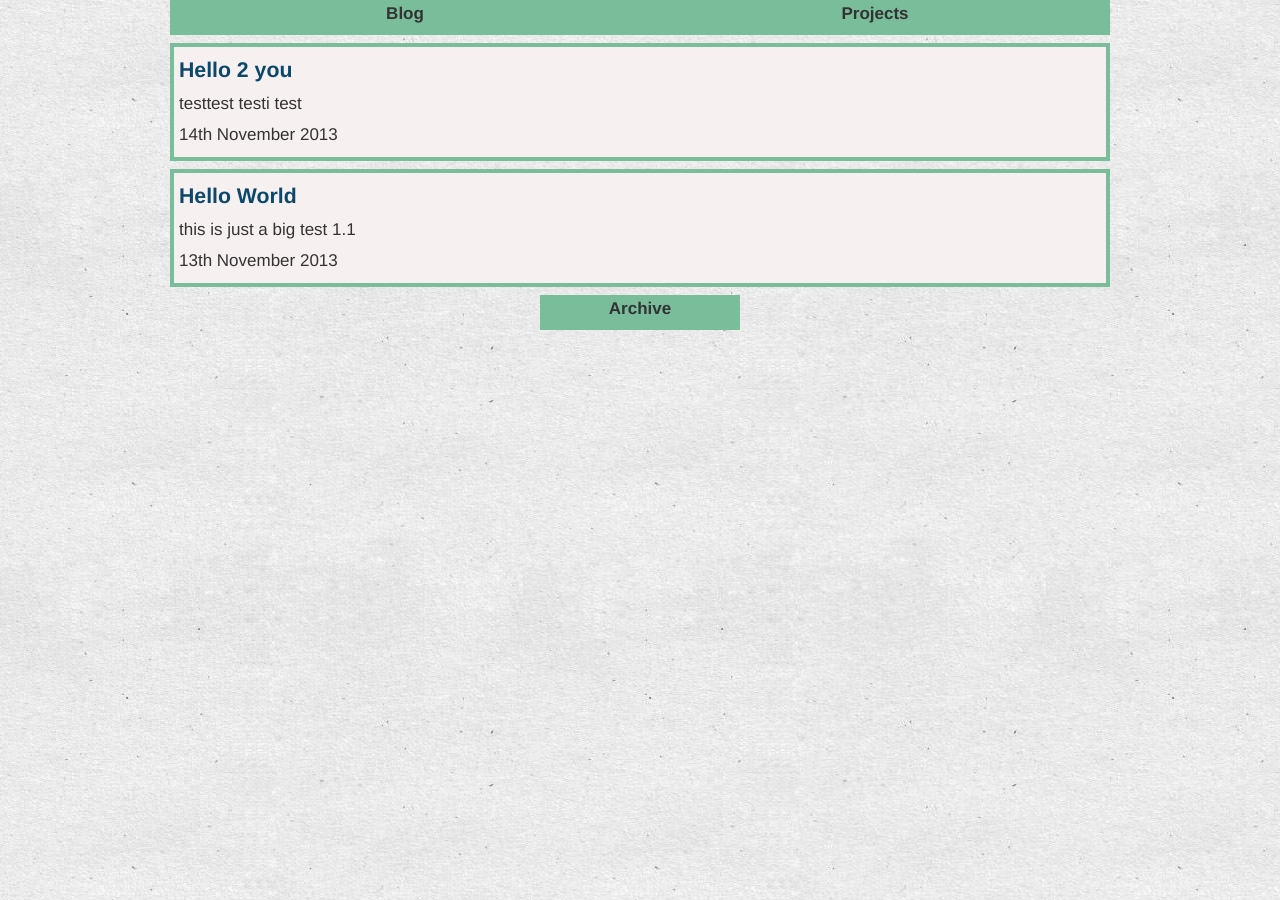
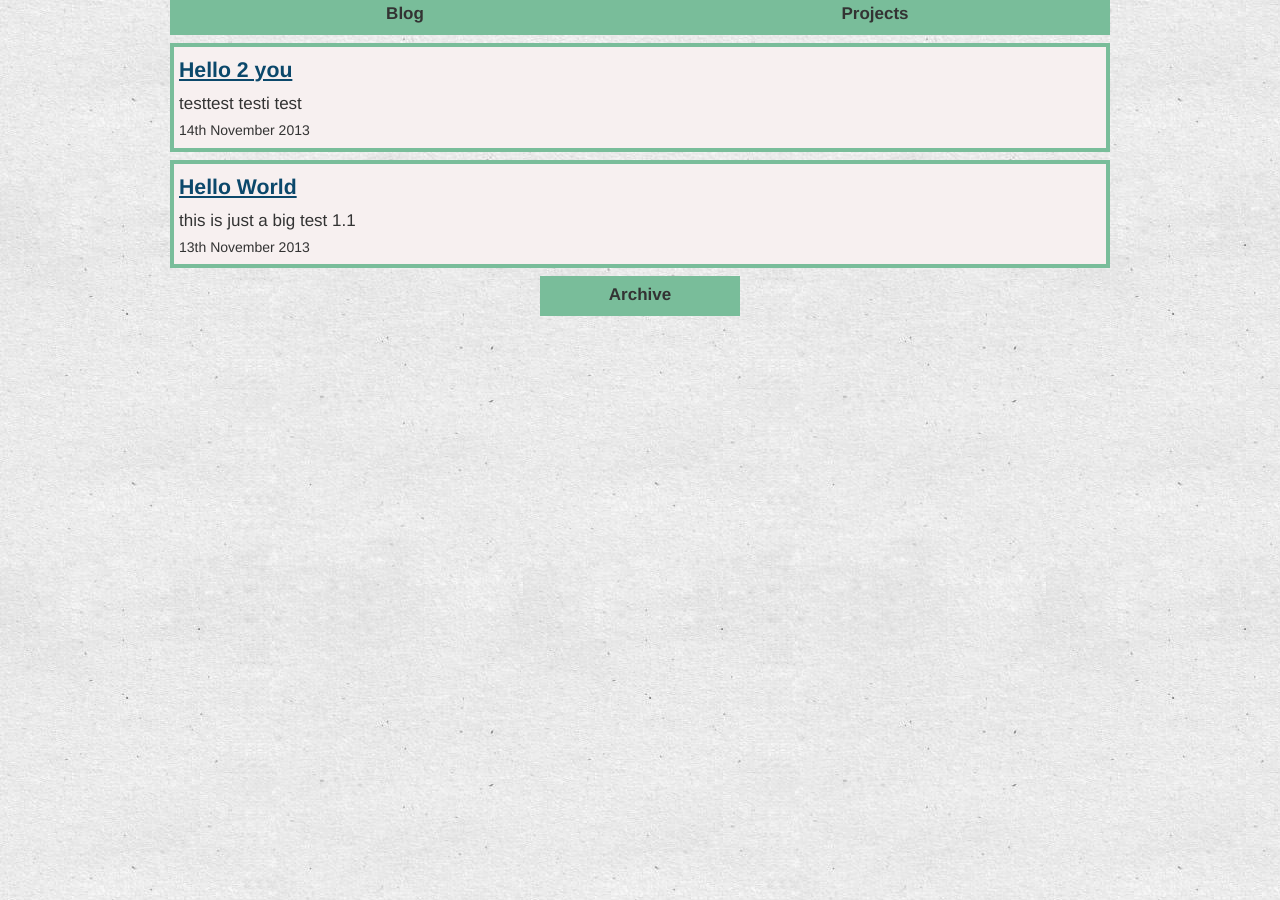
Before and after one commit to mikiec84/abbe98.github.com, a Jekyll site: the page built from index.html, in a window 1280 px wide. Built offline with Jekyll 4.4.1, drawn with Linux system fonts in a browser that asks for light colours.

Commit message:
Minnor CSS improvments

```diff
--- a/index.html
+++ b/index.html
@@ -7,7 +7,7 @@ title: Albin Larsson
 <div class="post">
 	<h2><a href="{{ post.url }}" title="{{ post.title | xml_escape }}">{{ post.title }}</a></h2>
 	{{ post.content }}
-	<p>
+	<p class="date">
 		{% assign day = post.date | date: '%d' %}
 		{% case day %}
 			{% when '01', '21', '31' %}
--- a/style.css
+++ b/style.css
@@ -49,6 +49,7 @@ nav a:hover, nav a:active, nav a:focus {
 	font: 17px/1.7 Helvetica, Arial, sans-serif;
 	font-weight: 600;
 	text-align: center;
+	padding-top: 5px;
 	margin-left: auto;
 	margin-right: auto;
 }
@@ -112,6 +113,14 @@ h3, .h3 {
 	font: 17px/1.7 Helvetica, Arial, sans-serif;
 }
 
+.post a {
+	text-decoration: underline;
+}
+
+.date{
+	font: 14px/1.4 Helvetica,Arial,sans-serif;
+}
+
 .share {
 	width: 100%;
 	border-top: 2px solid #79BD9A;
```
